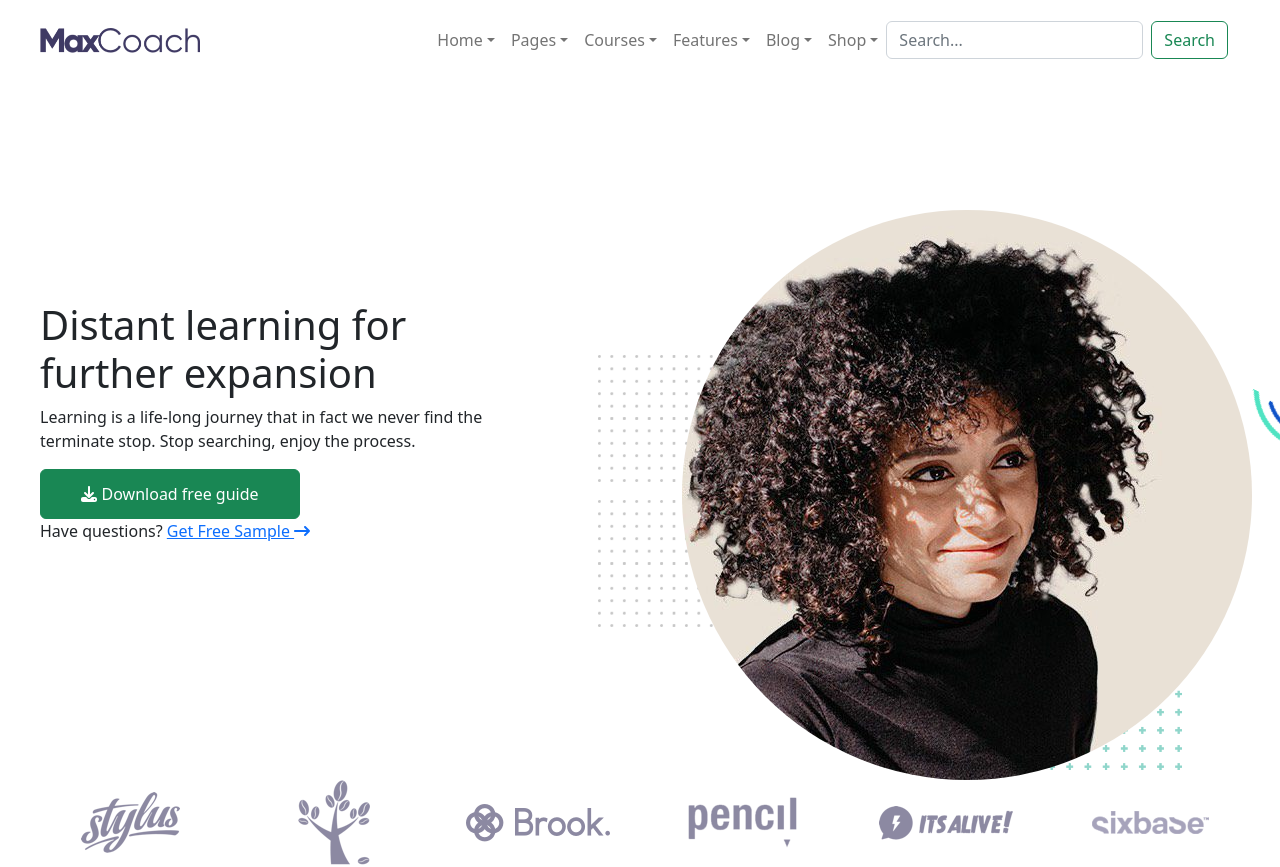
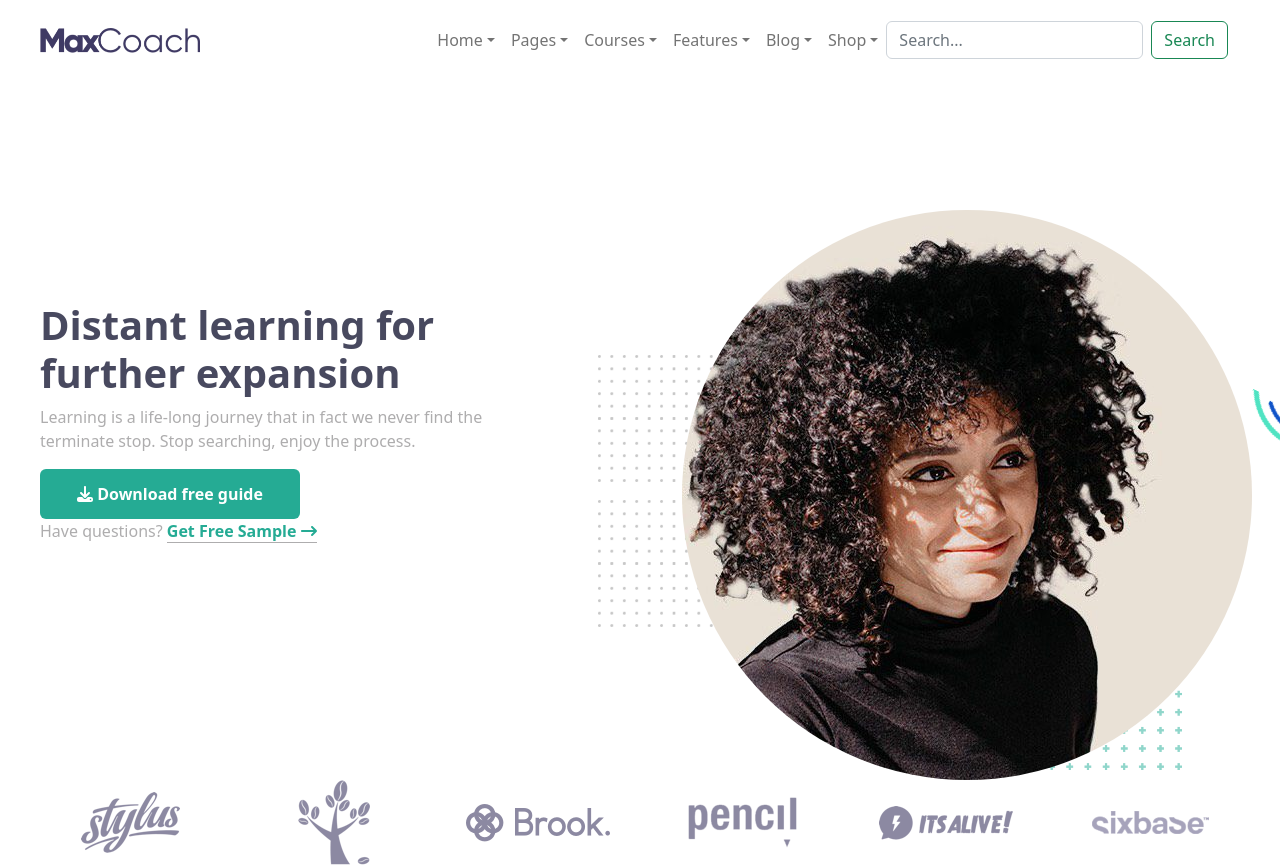
Before and after one commit to giuseppesciacca/proj-html-vuejs, a Vue app: page / in a window 1280 px wide. Shown: the top 867 px of the page. Built offline with nearby package versions, Linux system fonts and the light colour scheme.

Commit message:
[add] style jumbotron

```diff
--- a/src/components/JumbotronVue.vue
+++ b/src/components/JumbotronVue.vue
@@ -10,11 +10,11 @@ export default {
             <div class="row justify-content-center align-content-center">
 
                 <div class="col-5 d-flex flex-column justify-content-center">
-                    <h1>Distant learning for further expansion</h1>
+                    <h1 class="fw-bold">Distant learning for further expansion</h1>
                     <p>Learning is a life-long journey that in fact we never find the terminate stop. Stop searching,
                         enjoy the process.
                     </p>
-                    <button class="btn btn-success">
+                    <button class="btn">
                         <font-awesome-icon :icon="['fas', 'download']" /> Download free guide </button>
                     <p>Have questions? <a href="#">Get Free Sample <font-awesome-icon
                                 :icon="['fas', 'arrow-right-long']" /></a></p>
@@ -55,12 +55,32 @@ export default {
 </template>
 
 <style lang="scss" scoped>
+@use '../assets/scss/partials/variables.scss' as *;
+
 #jumbotron {
     height: 840px;
+
+    h1 {
+        color: $gun_powder;
+    }
+
+    p {
+        color: $shady_lady;
+
+        a {
+            color: $jungle_green;
+            font-weight: bold;
+            text-decoration: none;
+            border-bottom: 1px solid $shady_lady;
+        }
+    }
 
     .btn {
         width: 260px;
         height: 50px;
+        font-weight: bold;
+        background-color: $jungle_green;
+        color: $white;
     }
 
     .image {
```
